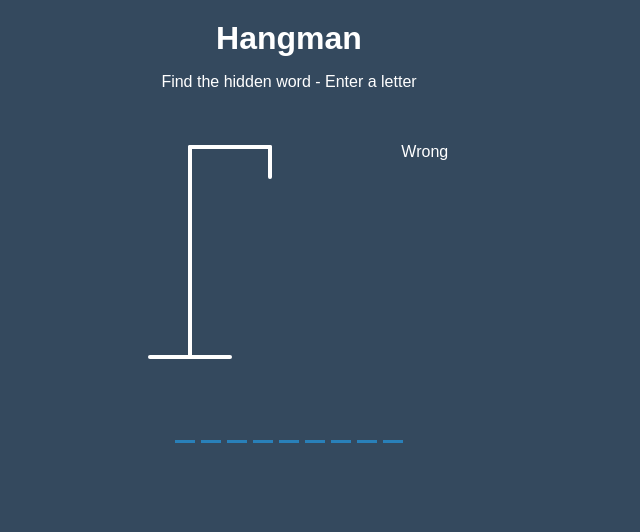
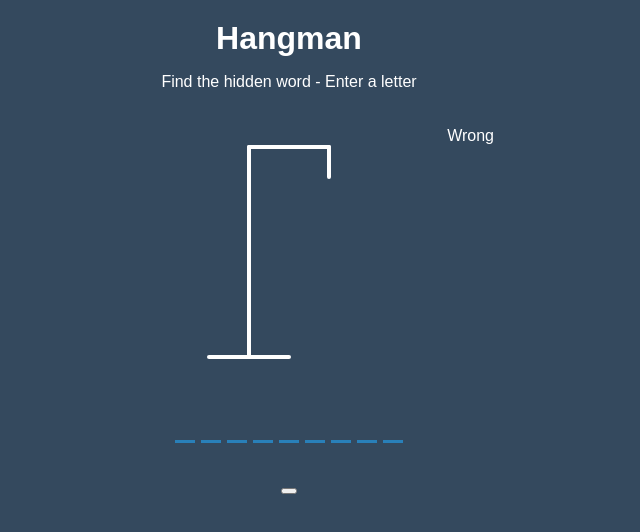
Before and after one commit to michaeldkeyes/Hangman, a Vue app: page / in a window 1280 px wide. Shown: the top 532 px of the page, without its empty margins (351-991 px from the left). Built offline with nearby package versions, Linux system fonts and the light colour scheme.

Commit message:
Notification

```diff
--- a/src/App.vue
+++ b/src/App.vue
@@ -6,6 +6,8 @@
       <WrongLetters :wrongLetters="wrongLetters" />
       <Word :selectedWord="selectedWord" :correctLetters="correctLetters" />
     </div>
+    <Popup />
+    <Notification v-if="showNotification" />
   </div>
 </template>
 
@@ -14,6 +16,8 @@ import Header from "./components/Header";
 import Figure from "./components/Figure";
 import WrongLetters from "./components/WrongLetters";
 import Word from "./components/Word";
+import Notification from "./components/Notification";
+import Popup from "./components/Popup";
 
 export default {
   name: "App",
@@ -22,6 +26,8 @@ export default {
     Figure,
     WrongLetters,
     Word,
+    Notification,
+    Popup,
   },
   data: function () {
     return {
@@ -29,6 +35,7 @@ export default {
       playable: true,
       correctLetters: [],
       wrongLetters: [],
+      showNotification: false,
     };
   },
   computed: {
@@ -45,13 +52,23 @@ export default {
         if (this.selectedWord.includes(letter)) {
           if (!this.correctLetters.includes(letter)) {
             this.correctLetters.push(letter);
+          } else {
+            this.show();
           }
         } else {
           if (!this.wrongLetters.includes(letter)) {
             this.wrongLetters.push(letter);
+          } else {
+            this.show();
           }
         }
       }
+    },
+    show: function () {
+      this.showNotification = true;
+      setTimeout(() => {
+        this.showNotification = false;
+      }, 2000);
     },
   },
   created: function () {
--- a/src/components/Notification.vue
+++ b/src/components/Notification.vue
@@ -1,5 +1,5 @@
 <template>
-  <div class="notification-container" id="notification-container">
+  <div class="notification-container">
     <p>You have already entered this letter</p>
   </div>
 </template>
@@ -9,4 +9,17 @@ export default {};
 </script>
 
 <style>
+.notification-container {
+  background-color: rgba(0, 0, 0, 0.3);
+  border-radius: 10px 10px 0 0;
+  padding: 15px 20px;
+  position: absolute;
+  bottom: -50px;
+  transition: transform 0.3s ease-in-out;
+  transform: translateY(-450px);
+}
+
+.notification-container p {
+  margin: 0;
+}
 </style>
--- a/src/components/WrongLetters.vue
+++ b/src/components/WrongLetters.vue
@@ -18,8 +18,20 @@ export default {
 </script>
 
 <style scoped>
-.d-flex {
+.wrong-letters-container {
+  position: absolute;
+  top: 20px;
+  right: 20px;
   display: flex;
-  flex-wrap: wrap;
+  flex-direction: column;
+  text-align: right;
+}
+
+.wrong-letters-container p {
+  margin: 0 0 5px;
+}
+
+.wrong-letters-container span {
+  font-size: 24px;
 }
 </style>
```
